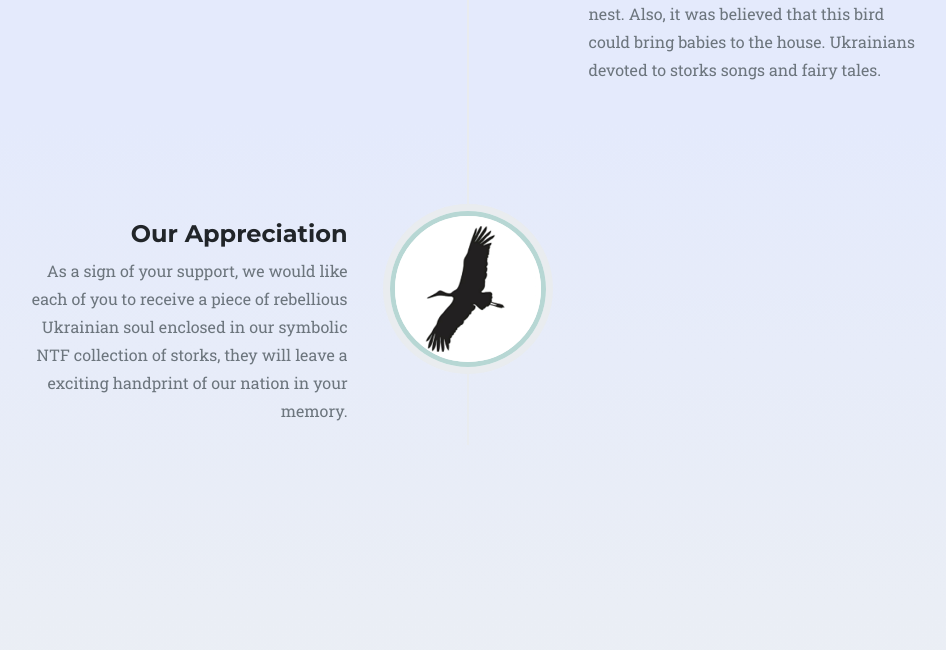
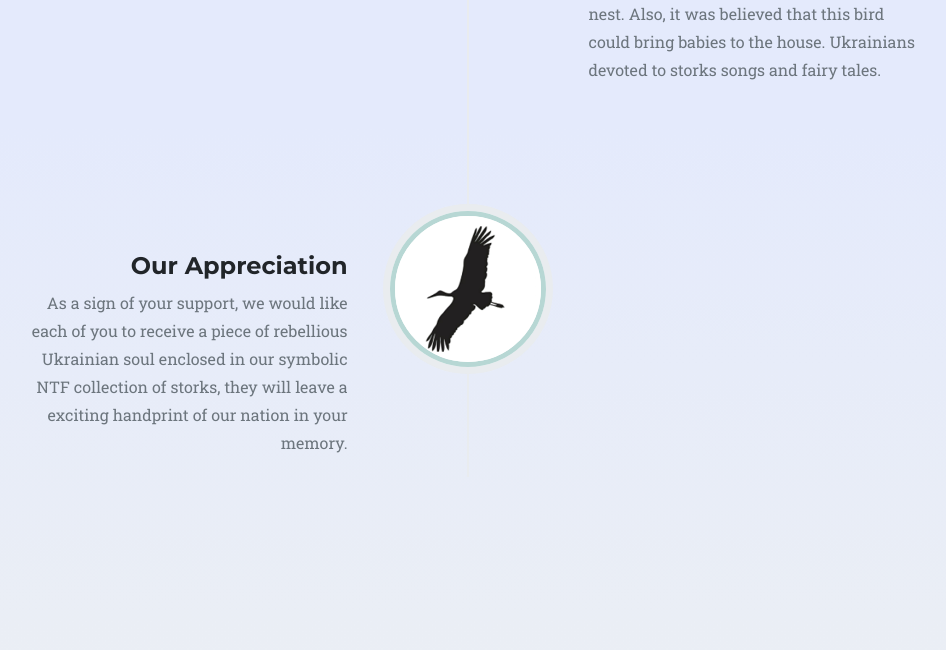
Before and after one commit to StorkNFT/Stork-of-Freedom, a plain HTML site: page index.html in a window 1280 px wide. Shown: the part 1595-2245 px from the top of the page, without its empty margins (172-1118 px from the left). Drawn offline with nearby package versions, Linux system fonts and the light colour scheme; some packages are replaced by stand-ins of ours; a script that the page names is missing.

Commit message:
Update index.html

```diff
--- a/index.html
+++ b/index.html
@@ -122,7 +122,7 @@
                             alt="..." /></div>
                     <div class="timeline-panel">
                         <div class="timeline-heading">
-                            <h4 class="subheading pt-lg-3">Our Appreciation</h4>
+                            <h4 class="subheading pt-lg-5">Our Appreciation</h4>
                         </div>
                         <div class="timeline-body">
                             <p class="text-muted">As a sign of your support, we would like each of you to receive a piece of rebellious Ukrainian soul enclosed in our symbolic NTF collection of storks, they will leave a exciting handprint of our nation in your memory.</p>
```
